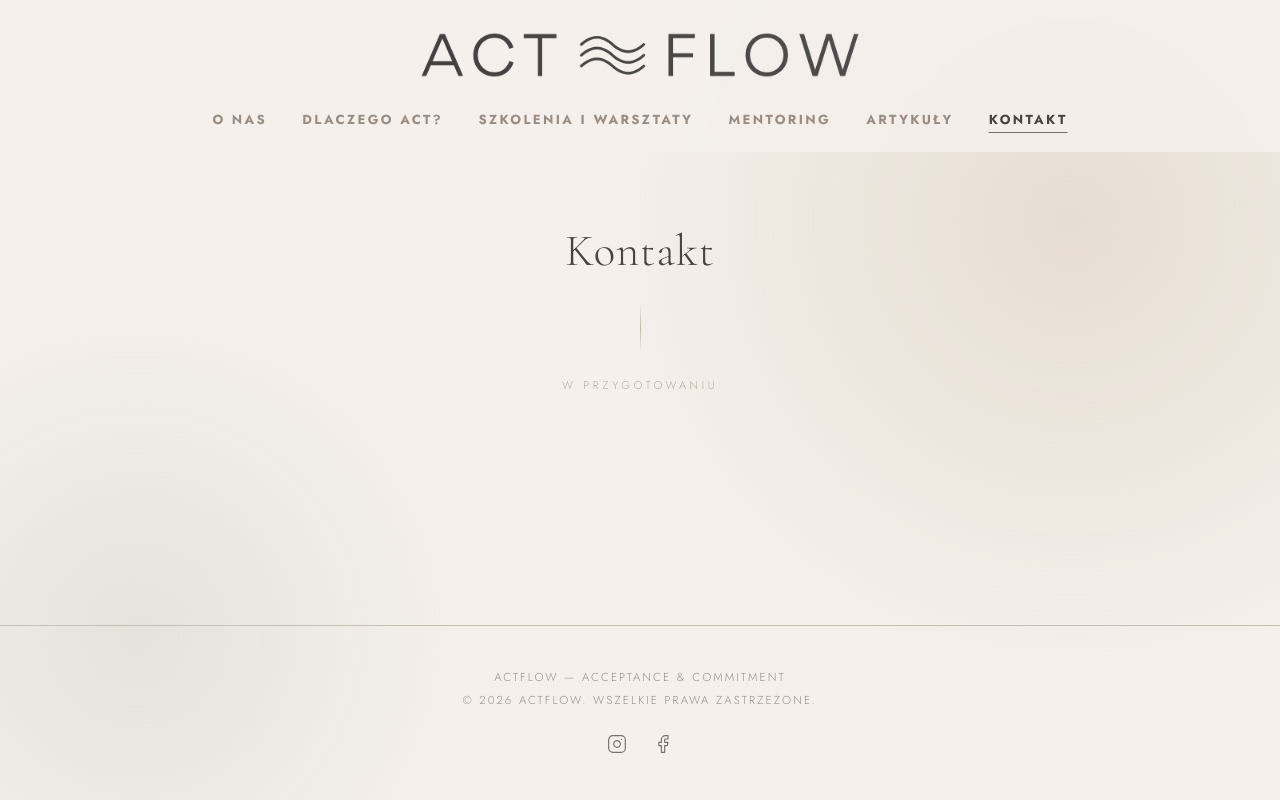
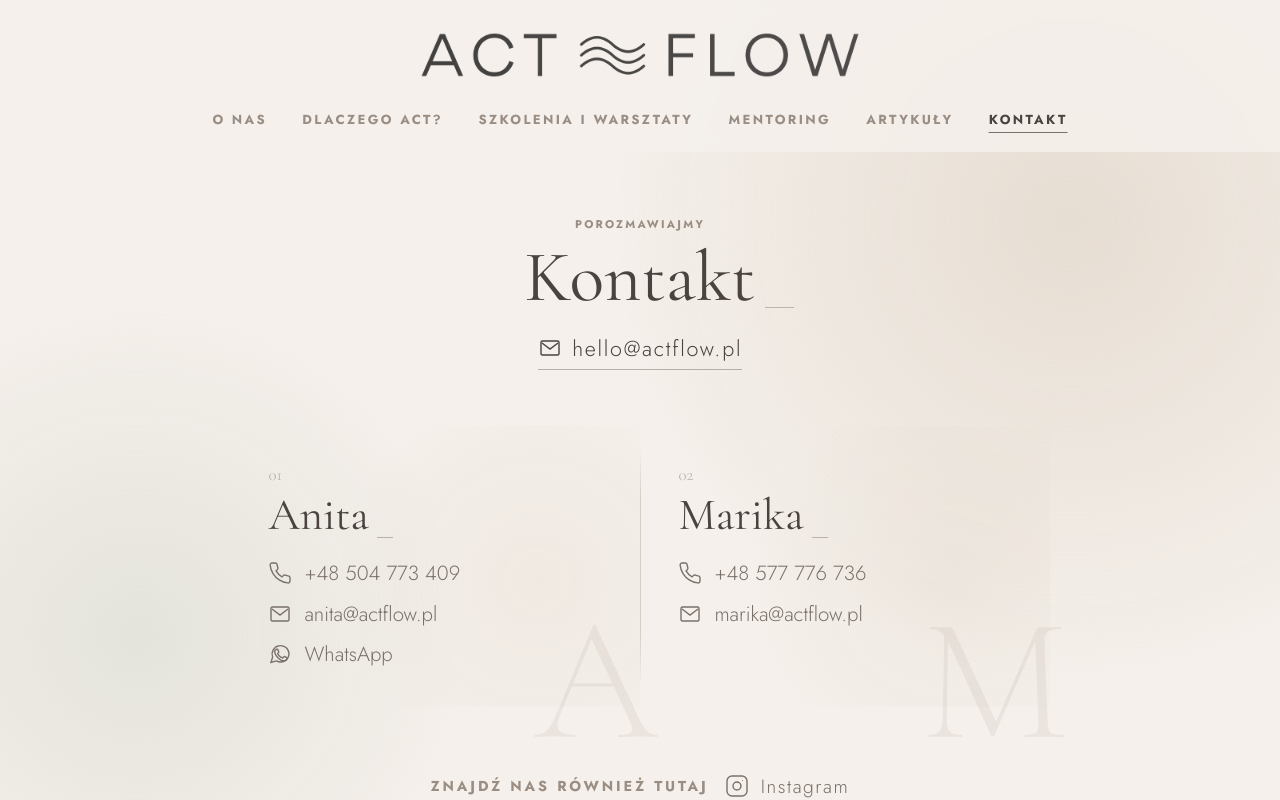
Before and after one commit to marelc/actflow, a React (Vite) app: page /kontakt in a window 1280 px wide. Shown: the top 800 px of the page. Built offline with nearby package versions, Linux system fonts and the light colour scheme.

Commit message:
Build contact page with social links

```diff
--- a/src/components/Footer.tsx
+++ b/src/components/Footer.tsx
@@ -3,12 +3,10 @@
  * Lives at the bottom of the page flow, so on short pages it's only
  * seen once you scroll down.
  *
- * TODO: replace the placeholder text and the "#" social URLs once available.
+ * Facebook stays visible as a placeholder until the profile is available.
  */
 
-// Placeholder links — swap "#" for the real profile URLs.
-const INSTAGRAM_URL = '#';
-const FACEBOOK_URL = '#';
+const INSTAGRAM_URL = 'https://www.instagram.com/actflow.pl';
 
 function Footer() {
   return (
@@ -34,17 +32,16 @@
           </svg>
         </a>
 
-        <a
-          href={FACEBOOK_URL}
-          target="_blank"
-          rel="noopener noreferrer"
-          aria-label="Facebook"
+        <span
+          className="footer__social-disabled"
+          aria-label="Facebook — wkrótce"
+          title="Facebook — wkrótce"
         >
           <svg viewBox="0 0 24 24" fill="none" stroke="currentColor" strokeWidth="1.4"
             strokeLinecap="round" strokeLinejoin="round" aria-hidden="true">
             <path d="M18 2h-3a5 5 0 0 0-5 5v3H7v4h3v8h4v-8h3l1-4h-4V7a1 1 0 0 1 1-1h3z" />
           </svg>
-        </a>
+        </span>
       </div>
     </footer>
   );
--- a/src/pages/Kontakt.tsx
+++ b/src/pages/Kontakt.tsx
@@ -1,8 +1,93 @@
-import PageStub from '../components/PageStub';
+const INSTAGRAM_URL =
+  'https://www.instagram.com/actflow.pl';
 
-// TODO: replace <PageStub /> with the real "Kontakt" content.
+function MailIcon() {
+  return (
+    <svg viewBox="0 0 24 24" fill="none" stroke="currentColor" strokeWidth="1.4" aria-hidden="true">
+      <rect x="3" y="5" width="18" height="14" rx="1.5" />
+      <path d="m4 7 8 6 8-6" />
+    </svg>
+  );
+}
+
+function PhoneIcon() {
+  return (
+    <svg viewBox="0 0 24 24" fill="none" stroke="currentColor" strokeWidth="1.4" aria-hidden="true">
+      <path d="M22 16.92v3a2 2 0 0 1-2.18 2 19.79 19.79 0 0 1-8.63-3.07 19.5 19.5 0 0 1-6-6A19.79 19.79 0 0 1 2.12 4.18 2 2 0 0 1 4.11 2h3a2 2 0 0 1 2 1.72c.13.96.36 1.9.68 2.8a2 2 0 0 1-.45 2.11L8.07 9.9a16 16 0 0 0 6 6l1.27-1.27a2 2 0 0 1 2.11-.45c.9.32 1.84.55 2.8.68A2 2 0 0 1 22 16.92z" />
+    </svg>
+  );
+}
+
+function WhatsAppIcon() {
+  return (
+    <svg viewBox="0 0 24 24" fill="none" stroke="currentColor" strokeWidth="1.4" aria-hidden="true">
+      <path d="M21 11.5a8.5 8.5 0 0 1-12.6 7.44L3 20.5l1.56-5.4A8.5 8.5 0 1 1 21 11.5z" />
+      <path d="M8.1 7.6c.2-.45.42-.46.7-.47h.48c.15 0 .4.06.6.5l.76 1.84c.08.2.13.43.03.65-.1.22-.16.35-.32.54l-.47.55c-.16.16-.33.34-.14.67.2.33.86 1.42 1.86 2.3 1.28 1.13 2.35 1.48 2.69 1.65.33.17.52.14.72-.08l.92-1.08c.22-.27.44-.22.74-.13l1.74.82c.33.16.55.24.63.37.08.14.08.78-.18 1.54-.26.76-1.53 1.45-2.1 1.54-.54.08-1.23.12-1.99-.12-.46-.14-1.05-.34-1.8-.67a10.5 10.5 0 0 1-4.4-3.87c-1.32-1.8-1.8-3.56-1.82-3.72-.02-.16-.22-1.56.59-2.37.2-.2.43-.36.55-.46z" />
+    </svg>
+  );
+}
+
+function InstagramIcon() {
+  return (
+    <svg viewBox="0 0 24 24" fill="none" stroke="currentColor" strokeWidth="1.4" aria-hidden="true">
+      <rect x="2" y="2" width="20" height="20" rx="5" />
+      <circle cx="12" cy="12" r="4" />
+      <circle cx="17.5" cy="6.5" r="0.5" fill="currentColor" stroke="none" />
+    </svg>
+  );
+}
+
 function Kontakt() {
-  return <PageStub title="Kontakt" />;
+  return (
+    <section className="contact">
+      <header className="contact__header">
+        <p className="contact__eyebrow">Porozmawiajmy</p>
+        <h1>Kontakt</h1>
+        <div className="contact__general">
+          <a className="contact__main-email" href="mailto:hello@actflow.pl">
+            <MailIcon />
+            hello@actflow.pl
+          </a>
+        </div>
+      </header>
+
+      <div className="contact__people">
+        <article className="contact__person">
+          <p className="contact__number">01</p>
+          <h2>Anita</h2>
+          <div className="contact__links">
+            <a href="tel:+48504773409"><PhoneIcon />+48 504 773 409</a>
+            <a href="mailto:anita@actflow.pl"><MailIcon />anita@actflow.pl</a>
+            <a
+              href="https://wa.me/48504773409"
+              target="_blank"
+              rel="noopener noreferrer"
+              aria-label="Napisz do Anity na WhatsApp"
+            >
+              <WhatsAppIcon />WhatsApp
+            </a>
+          </div>
+        </article>
+
+        <article className="contact__person">
+          <p className="contact__number">02</p>
+          <h2>Marika</h2>
+          <div className="contact__links">
+            <a href="tel:+48577776736"><PhoneIcon />+48 577 776 736</a>
+            <a href="mailto:marika@actflow.pl"><MailIcon />marika@actflow.pl</a>
+          </div>
+        </article>
+      </div>
+
+      <div className="contact__social">
+        <p>Znajdź nas również tutaj</p>
+        <a href={INSTAGRAM_URL} target="_blank" rel="noopener noreferrer">
+          <InstagramIcon />
+          Instagram
+        </a>
+      </div>
+    </section>
+  );
 }
 
 export default Kontakt;
--- a/src/styles.css
+++ b/src/styles.css
@@ -246,7 +246,8 @@
   gap: 1.6rem;
 }
 
-.footer__social a {
+.footer__social a,
+.footer__social span {
   color: var(--text-soft);
   transition: color 0.3s ease, transform 0.3s ease;
 }
@@ -259,6 +260,225 @@
 .footer__social svg {
   width: 20px;
   height: 20px;
+}
+
+.footer__social-disabled {
+  cursor: default;
+  opacity: 0.42;
+}
+
+/* ---------------------------------------------------------------------------
+   Contact page
+   --------------------------------------------------------------------------- */
+.contact {
+  --contact-section-gap: clamp(2.3rem, 5vw, 3.5rem);
+  width: min(100%, 820px);
+  margin-inline: auto;
+  padding: clamp(0.5rem, 2vw, 1.5rem) 0 2rem;
+  opacity: 0;
+  animation: fadeUp 1s ease-out 0.1s forwards;
+}
+
+.contact__header {
+  max-width: 660px;
+  margin-inline: auto;
+  text-align: center;
+}
+
+.contact__eyebrow,
+.contact__social > p {
+  margin-bottom: 0.55rem;
+  font-size: 0.7rem;
+  font-weight: 700;
+  letter-spacing: 0.2em;
+  text-transform: uppercase;
+  color: var(--text-muted);
+}
+
+.contact__header h1 {
+  position: relative;
+  display: inline-block;
+  font-family: var(--font-serif);
+  font-size: clamp(2.7rem, 7vw, 4.5rem);
+  font-weight: 400;
+  line-height: 1;
+}
+
+.contact__header h1::after {
+  content: '';
+  position: absolute;
+  right: -2.4rem;
+  bottom: 0.3rem;
+  width: 1.8rem;
+  height: 1px;
+  background: var(--line);
+}
+
+.contact__header > p:not(.contact__eyebrow) {
+  margin-top: 0.85rem;
+  font-family: var(--font-serif);
+  font-size: clamp(1.2rem, 2.4vw, 1.5rem);
+  line-height: 1.5;
+  color: var(--text-soft);
+}
+
+.contact__general {
+  display: flex;
+  align-items: center;
+  justify-content: center;
+  margin-top: 1.25rem;
+}
+
+.contact__main-email {
+  display: inline-flex;
+  align-items: center;
+  gap: 0.65rem;
+  padding: 0 0 0.3rem;
+  border-bottom: 1px solid rgba(154, 142, 132, 0.65);
+  font-size: clamp(1.15rem, 2.4vw, 1.35rem);
+  letter-spacing: 0.08em;
+}
+
+.contact svg {
+  flex: 0 0 auto;
+  width: 20px;
+  height: 20px;
+}
+
+.contact__people {
+  position: relative;
+  display: grid;
+  grid-template-columns: repeat(2, minmax(0, 1fr));
+  gap: 0;
+  margin-top: var(--contact-section-gap);
+}
+
+.contact__people::after {
+  content: '';
+  position: absolute;
+  top: 8%;
+  bottom: 8%;
+  left: 50%;
+  width: 1px;
+  background: linear-gradient(to bottom, transparent, rgba(192, 181, 168, 0.58) 22%, rgba(192, 181, 168, 0.58) 78%, transparent);
+}
+
+.contact__person {
+  position: relative;
+  isolation: isolate;
+  min-height: 215px;
+  padding: clamp(1.6rem, 4vw, 2.4rem);
+  background: radial-gradient(circle at 75% 55%, rgba(210, 195, 175, 0.15), transparent 58%);
+}
+
+.contact__person::after {
+  position: absolute;
+  z-index: -1;
+  right: -0.1em;
+  bottom: -0.35em;
+  font-family: var(--font-serif);
+  font-size: clamp(8rem, 15vw, 11rem);
+  font-weight: 300;
+  line-height: 1;
+  color: rgba(154, 142, 132, 0.12);
+  pointer-events: none;
+}
+
+.contact__person:first-child::after {
+  content: 'A';
+}
+
+.contact__person:last-child::after {
+  content: 'M';
+}
+
+.contact__number {
+  font-family: var(--font-serif);
+  font-size: 1.05rem;
+  color: var(--text-faint);
+}
+
+.contact__person h2 {
+  position: relative;
+  display: inline-block;
+  margin: 0.2rem 0 1rem;
+  font-family: var(--font-serif);
+  font-size: clamp(2rem, 5vw, 2.8rem);
+  font-weight: 400;
+}
+
+.contact__person h2::after {
+  content: '';
+  position: absolute;
+  right: -1.5rem;
+  bottom: 0.25rem;
+  width: 1rem;
+  height: 1px;
+  background: rgba(154, 142, 132, 0.62);
+}
+
+.contact__links {
+  display: flex;
+  flex-direction: column;
+  align-items: flex-start;
+  gap: 0.65rem;
+}
+
+.contact__links a,
+.contact__social a {
+  display: inline-flex;
+  align-items: center;
+  gap: 0.75rem;
+  color: var(--text-soft);
+  transition: color 0.25s ease, transform 0.25s ease;
+}
+
+.contact__links a {
+  font-size: clamp(1.08rem, 2vw, 1.28rem);
+}
+
+.contact__links svg,
+.contact__main-email svg {
+  width: 24px;
+  height: 24px;
+}
+
+.contact__links a:hover,
+.contact__social a:hover,
+.contact__main-email:hover {
+  color: var(--text);
+}
+
+.contact__links a:hover,
+.contact__social a:hover {
+  transform: translateX(3px);
+}
+
+.contact__social {
+  display: grid;
+  grid-template-columns: auto auto;
+  align-items: center;
+  justify-content: center;
+  gap: 1rem;
+  width: fit-content;
+  margin: var(--contact-section-gap) auto 0;
+  padding: 0.55rem 1rem;
+  text-align: center;
+}
+
+.contact__social > p {
+  margin-bottom: 0;
+  font-size: 0.9rem;
+}
+
+.contact__social a {
+  font-size: 1.2rem;
+  letter-spacing: 0.08em;
+}
+
+.contact__social a svg {
+  width: 24px;
+  height: 24px;
 }
 
 /* ---------------------------------------------------------------------------
@@ -1400,6 +1620,42 @@
     padding: 2rem 1.2rem 3rem;
   }
 
+  .contact {
+    --contact-section-gap: 2.2rem;
+    padding-top: 0.5rem;
+  }
+
+  .contact__people {
+    grid-template-columns: 1fr;
+    gap: 0;
+    margin-top: var(--contact-section-gap);
+  }
+
+  .contact__people::after {
+    top: 50%;
+    right: 8%;
+    bottom: auto;
+    left: 8%;
+    width: auto;
+    height: 1px;
+    background: linear-gradient(to right, transparent, rgba(192, 181, 168, 0.58) 22%, rgba(192, 181, 168, 0.58) 78%, transparent);
+  }
+
+  .contact__person {
+    min-height: 0;
+    padding: 1.5rem;
+  }
+
+  .contact__links a {
+    min-height: 2rem;
+  }
+
+  .contact__social {
+    grid-template-columns: 1fr;
+    gap: 0.45rem;
+    margin-top: var(--contact-section-gap);
+  }
+
   .about__grid {
     grid-template-columns: 1fr;
     gap: 1.2rem;
```
